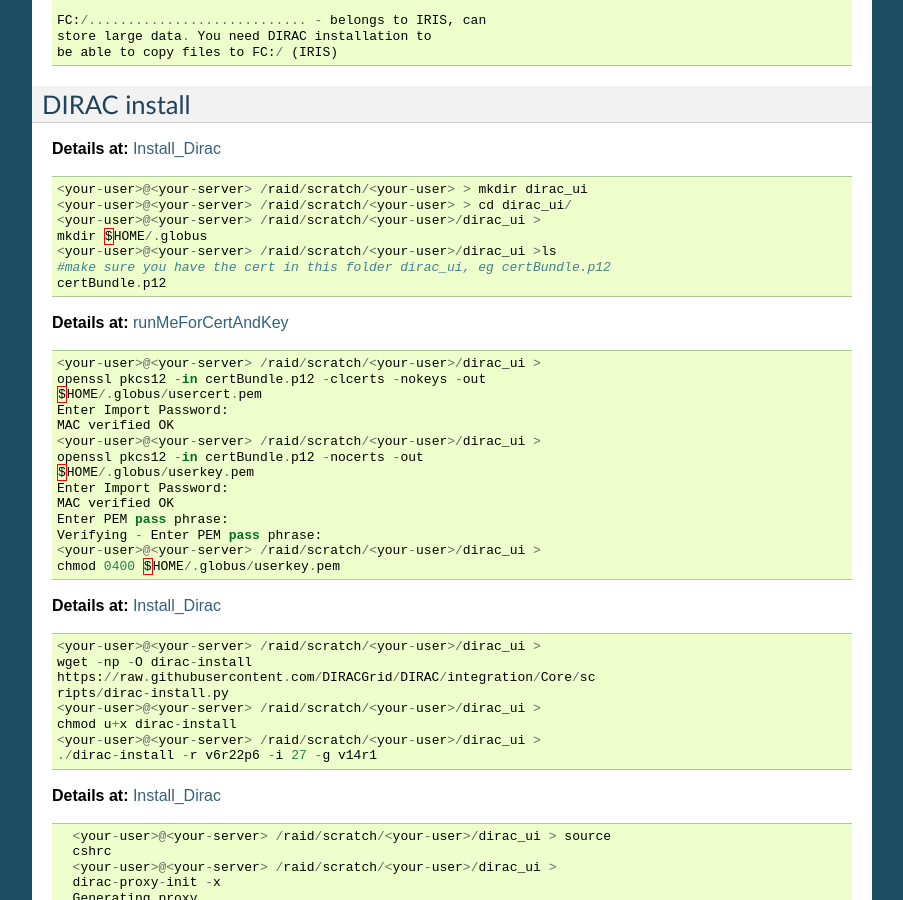
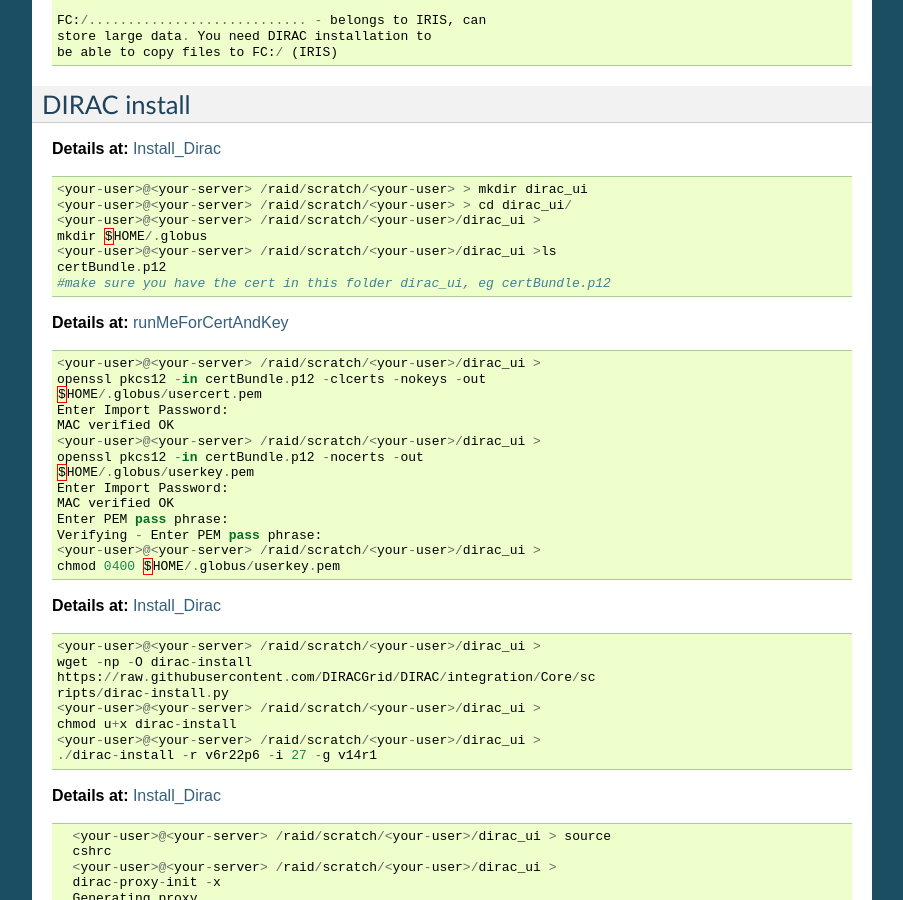
Before and after one commit to cimpan91/Docs, a Sphinx documentation site: the page built from Docs/DIRAC_UI.rst, in a window 1280 px wide and 900 px high, scrolled down 1501 px. Shown: the whole window, without its empty margins (198-1101 px from the left). Built offline with Sphinx 7.4.7, drawn with Linux system fonts in a browser that asks for light colours.

```diff
--- a/Docs/DIRAC_UI.rst
+++ b/Docs/DIRAC_UI.rst
@@ -92,8 +92,8 @@ DIRAC install
    <your-user>@<your-server> /raid/scratch/<your-user>/dirac_ui >
    mkdir $HOME/.globus
    <your-user>@<your-server> /raid/scratch/<your-user>/dirac_ui >ls
+   certBundle.p12
    #make sure you have the cert in this folder dirac_ui, eg certBundle.p12
-   certBundle.p12
 
 .. _dirac-install-1:
 
```
